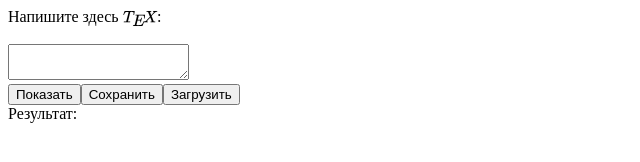
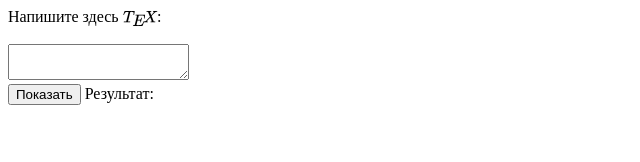
Before and after one commit to tex-writer-cppisok/tex-writer-cppisok.github.io, a plain HTML site: page index.html in a window 1280 px wide. Shown: the whole page, without its empty margins (0-640 px from the left). Drawn offline with nearby package versions, Linux system fonts and the light colour scheme.

Commit message:
Removed load and save buttons

```diff
--- a/index.html
+++ b/index.html
@@ -12,7 +12,7 @@ function load(){
 <body>
     Напишите здесь \(\TeX\):<br><br>
     <textarea id="txt"></textarea><br>
-    <button onclick="create()">Показать</button><button onclick="save()">Сохранить</button><button onclick="load()">Загрузить</button><br>
+    <button onclick="create()">Показать</button><!-- <button onclick="save()">Сохранить</button><button onclick="load()">Загрузить</button><br>-->
     Результат:<br><br>
     <div id="result" style="font-size: 24px; max-width:50%;"></div>
     <script src="https://cdn.jsdelivr.net/npm/mathjax@3/es5/tex-svg.js"></script>
```
